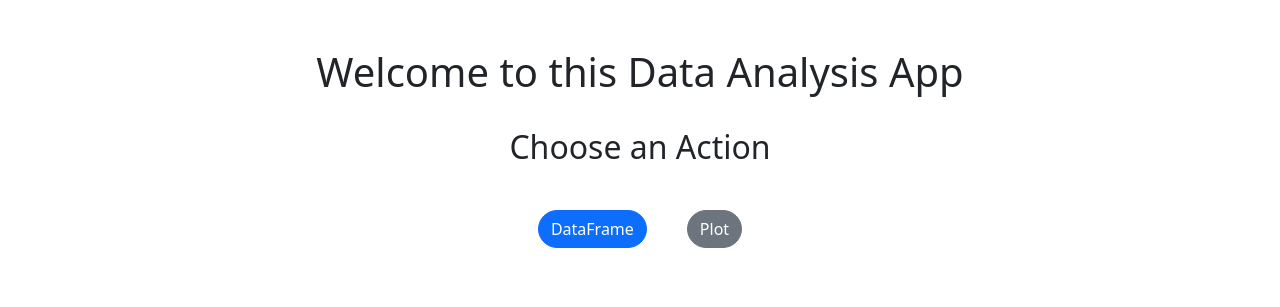
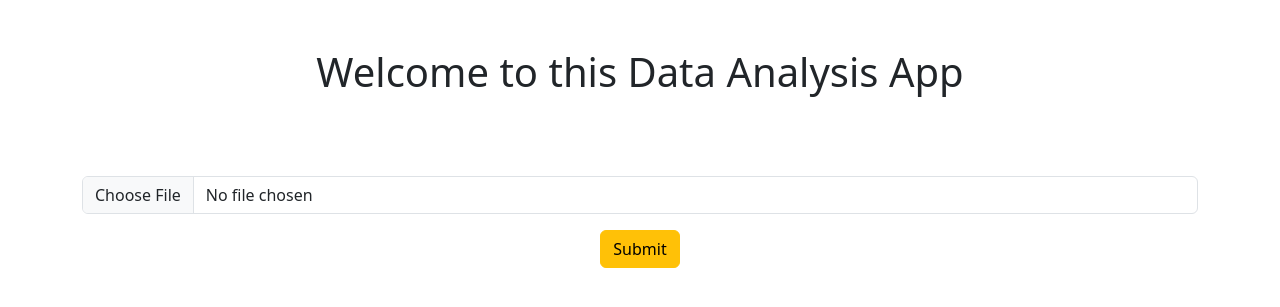
Before and after one commit to amirqa1381/FutureLens, a Django app: page / in a window 1280 px wide. Shown: the part 56-363 px from the top of the page. Run offline with Django 5.2, Linux system fonts and the light colour scheme.

Commit message:
in the index.html i've handled the form that i've added to the template

```diff
--- a/main/templates/main/index.html
+++ b/main/templates/main/index.html
@@ -16,11 +16,18 @@ Home
 
     <div class='row mt-4'>
         <div class='col-md-12 text-center'>
-            <h2>Choose an Action</h2>
-            <div class="btn-group mt-3" role="group" aria-label="Basic example">
+            <br><br>
+            <div class="mb-3">
+                <form action="{% url "index" %}" method="post" enctype="multipart/form-data".>
+                    {% csrf_token %}
+                    {{form.file}}
+                    <button type="submit" class="btn btn-warning mt-3">Submit</button>
+                </form>
+            </div>
+            {% comment %} <div class="btn-group mt-3" role="group" aria-label="Basic example">
                 <a href='{% url "data-frame" %}' type="button" class="btn btn-primary" style="margin:20px;border-radius:20px">DataFrame</a>
                 <a href="{% url "show_plot" %}" type="a" class="btn btn-secondary" style="margin:20px;border-radius:20px">Plot</a>
-            </div>
+            </div>   {% endcomment %}
         </div>
     </div>
 </div>
```
